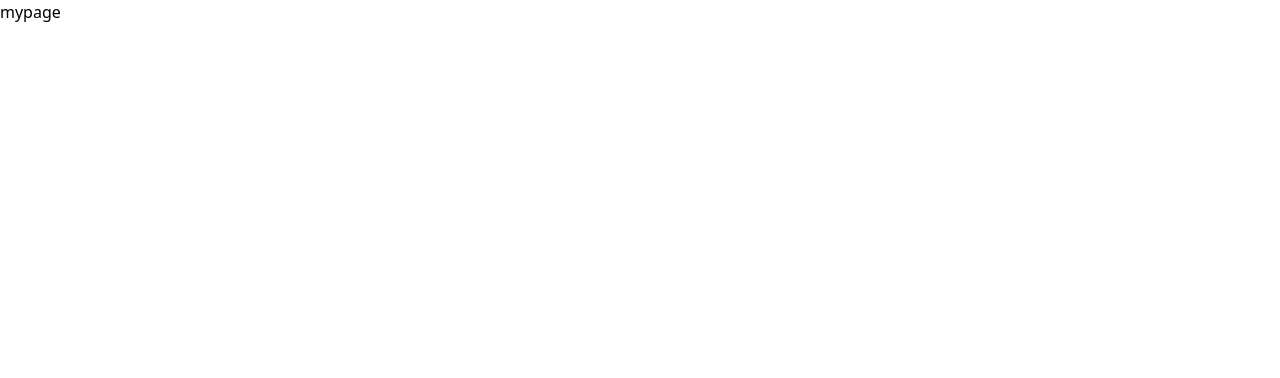
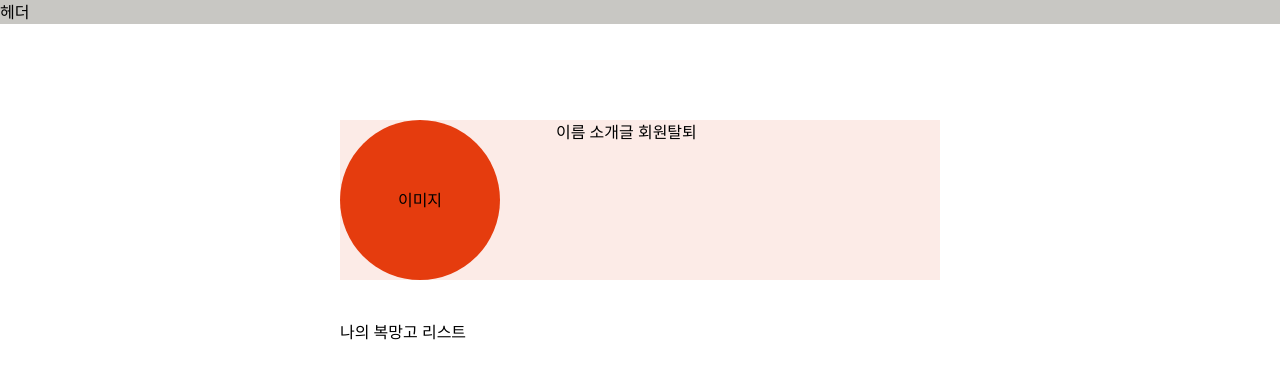
Before and after one commit to codestates-seb/seb40_main_023, a Next.js app in the folder client/: page /mypage in a window 1280 px wide. Shown: the top 378 px of the page. Built offline with nearby package versions, Linux system fonts and the light colour scheme.

Commit message:
chore/react-icon 의존성 추가

```diff
--- a/client/package.json
+++ b/client/package.json
@@ -18,7 +18,8 @@
     "eslint-config-next": "13.0.2",
     "next": "13.0.2",
     "react": "18.2.0",
-    "react-dom": "18.2.0"
+    "react-dom": "18.2.0",
+    "react-icons": "^4.6.0"
   },
   "devDependencies": {
     "@typescript-eslint/eslint-plugin": "^5.42.1",
--- a/client/pages/mypage.tsx
+++ b/client/pages/mypage.tsx
@@ -1,7 +1,22 @@
 import React from "react";
 
 const mypage = () => {
-  return <div>mypage</div>;
+  return (
+    <>
+      <div className="bg-mono-300">헤더</div>
+      <div className="flex justify-center">
+        <div className="flex flex-col justify-center">
+          <div className="flex mt-24 bg-primary-100">
+            <div className="relative flex items-center justify-center w-40 h-40 mr-10 rounded-full bg-primary-400">
+              이미지
+            </div>
+            <div className="w-[400px] pl-4">이름 소개글 회원탈퇴</div>
+          </div>
+          <div className="flex mt-10">나의 복망고 리스트</div>
+        </div>
+      </div>
+    </>
+  );
 };
 
 export default mypage;
--- /dev/null
+++ b/client/pages/mypageDetail.tsx
@@ -0,0 +1,22 @@
+import React from "react";
+
+const mypageDetail = () => {
+  return (
+    <>
+      <div>회원정보수정</div>
+      <div>회원탈퇴</div>
+      <div>
+        <div>사진</div>
+        <div> 유저이름, 소개글</div>
+      </div>
+
+      <form>
+        <div>유저이름</div>
+        <div> 소개글 </div>
+        <button>수정완료</button>
+      </form>
+    </>
+  );
+};
+
+export default mypageDetail;
```
Also changed, not shown: 1 other file (tests, documents, lock files or other folders).
